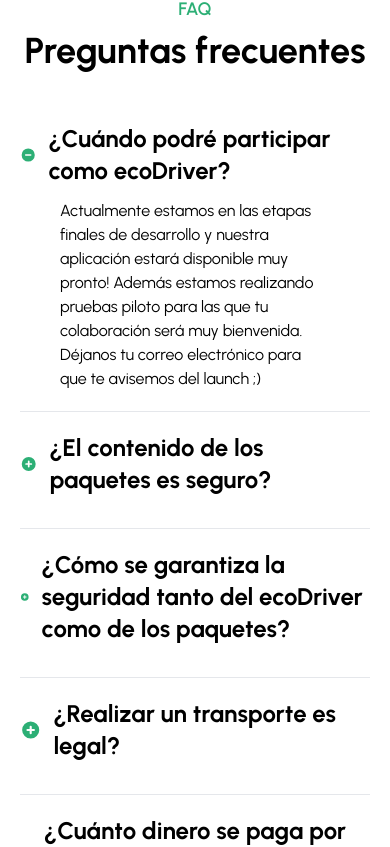
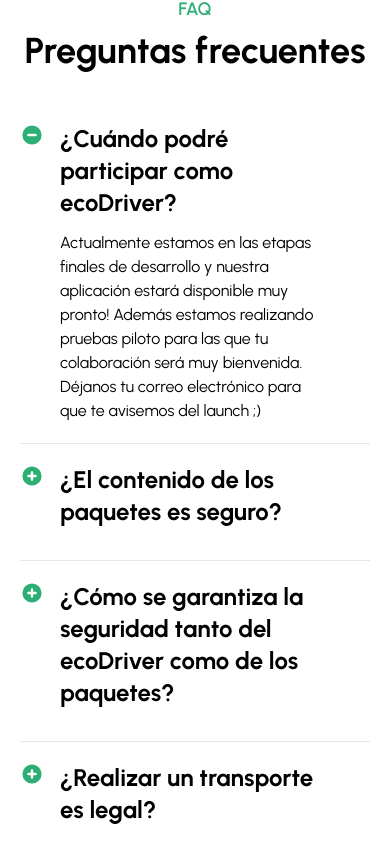
Before and after one commit to randreu28/ecodeliver.es, a Next.js app: page /particular in a window 390 px wide. Shown: the part 7199-8046 px from the top of the page. Built offline with nearby package versions, Linux system fonts and the light colour scheme.

Commit message:
Makes disclosure svg's responsive
Fixes #1

```diff
--- a/components/Disclosure.jsx
+++ b/components/Disclosure.jsx
@@ -35,13 +35,13 @@ export default function Disclosure(props) {
 
   return (
     <div className="space-y-3 py-5" data-aos="fade-left">
-      <div className="flex space-x-3" onClick={handleOpen}>
+      <div className="flex" onClick={handleOpen}>
         {isOpen ? (
-          <MinusCircleIcon className="h-6 my-auto text-primary cursor-pointer" />
+          <MinusCircleIcon className="absolute h-6 w-6 my-auto text-primary cursor-pointer" />
         ) : (
-          <PlusCircleIcon className="h-6 my-auto text-primary cursor-pointer" />
+          <PlusCircleIcon className="absolute h-6 w-6 my-auto text-primary cursor-pointer" />
         )}
-        <h1 className="text-2xl md:text-3xl font-bold cursor-pointer">
+        <h1 className="text-2xl md:text-3xl mx-10 font-bold cursor-pointer">
           {props.title}
         </h1>
       </div>
```
